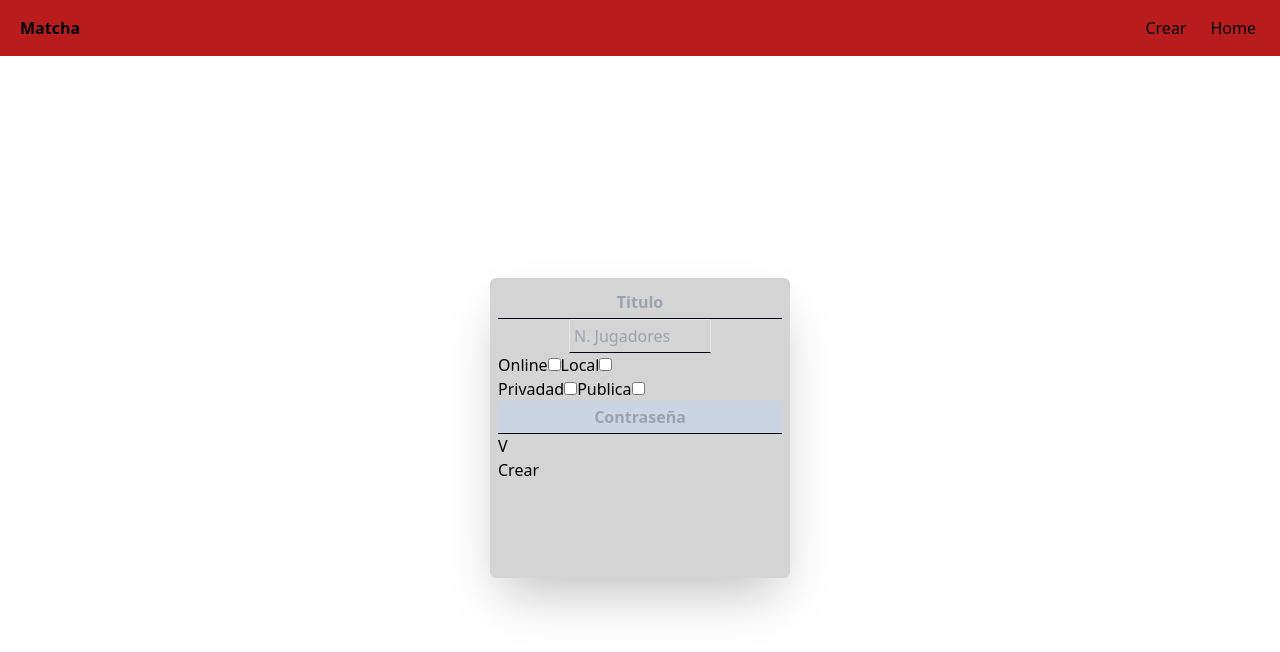
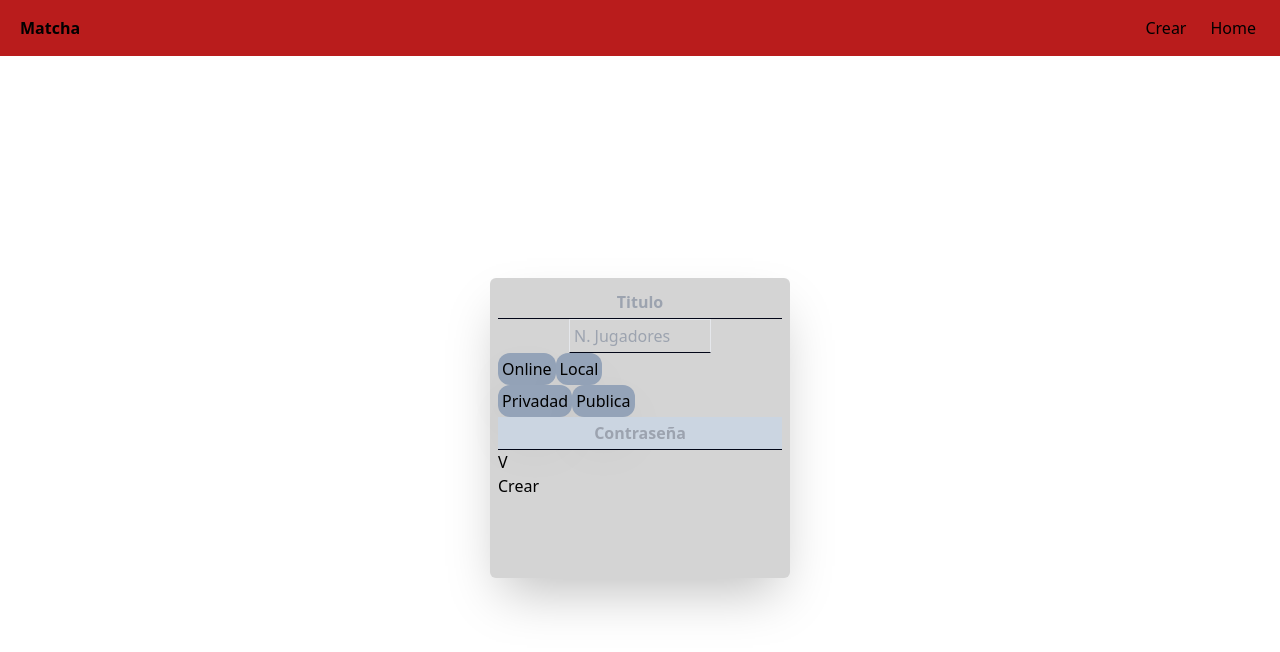
Before and after one commit to LuisArielRetanaHernadez/Memorama, a React (Vite) app: page /create/game in a window 1280 px wide. Shown: the top 652 px of the page. Built offline with nearby package versions, Linux system fonts and the light colour scheme.

Commit message:
agregando clases a los labels de los checkbox input y ocultamos los input checkbox para personalizarlo

```diff
--- a/src/pages/CreateGamer/CreateGamer.jsx
+++ b/src/pages/CreateGamer/CreateGamer.jsx
@@ -16,24 +16,40 @@ const CreateGamer = () => {
           />
         </div>
         <div>
-          <label htmlFor="online">
+          <label htmlFor="online"
+          className="p-1 rounded-xl shadow-2xl bg-slate-400 inline-flex cursor-pointer"
+          >
             Online
-            <input id="online" type="checkbox" value={true} onChange={() => setIsOnline(true)}/>
+            <input id="online" type="checkbox" value={true} onChange={() => setIsOnline(true)}
+              className="hidden"
+            />
           </label>
-          <label htmlFor="local">
+          <label htmlFor="local"
+          className="p-1 rounded-xl shadow-2xl bg-slate-400 inline-flex cursor-pointer"
+          >
             Local
-            <input id="local" type="checkbox" value={false} onChange={() => setIsOnline(false)}/>
+            <input id="local" type="checkbox" value={false} onChange={() => setIsOnline(false)}
+              className="hidden"
+            />
           </label>
         </div>
         {
           isOnline && <div>
-            <label htmlFor="private">
+            <label htmlFor="private"
+            className="p-1 rounded-xl shadow-2xl bg-slate-400 inline-flex cursor-pointer"
+            >
               Privadad
-              <input id="private" type="checkbox" value={true} onChange={() => setIsPrivate(true)}/>
+              <input id="private" type="checkbox" value={true} onChange={() => setIsPrivate(true)}
+                className="hidden"
+              />
             </label>
-            <label htmlFor="local">
+            <label htmlFor="local"
+            className="p-1 rounded-xl shadow-2xl bg-slate-400 inline-flex cursor-pointer"
+            >
               Publica
-              <input id="local" type="checkbox" value={false} onChange={() => setIsPrivate(false)}/>
+              <input id="local" type="checkbox" value={false} onChange={() => setIsPrivate(false)}
+                className="hidden"
+              />
             </label>
           </div>
         }
```
